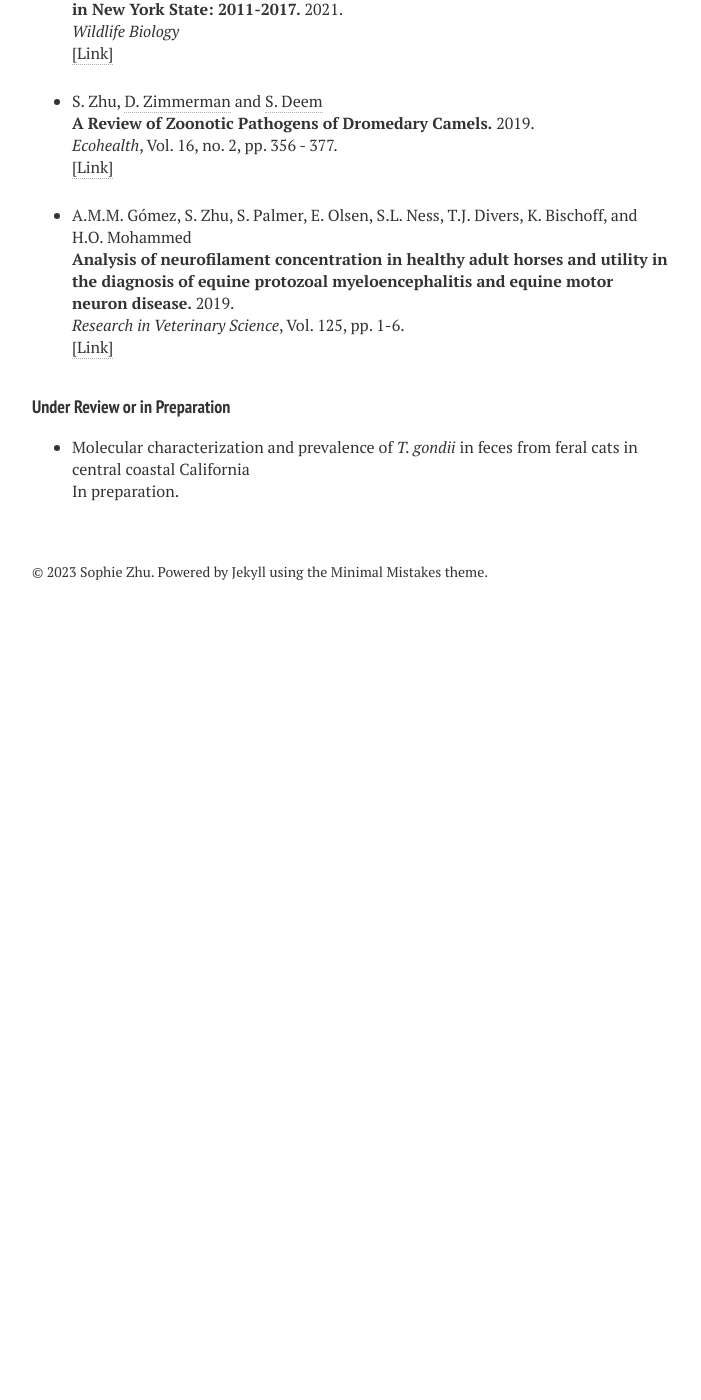
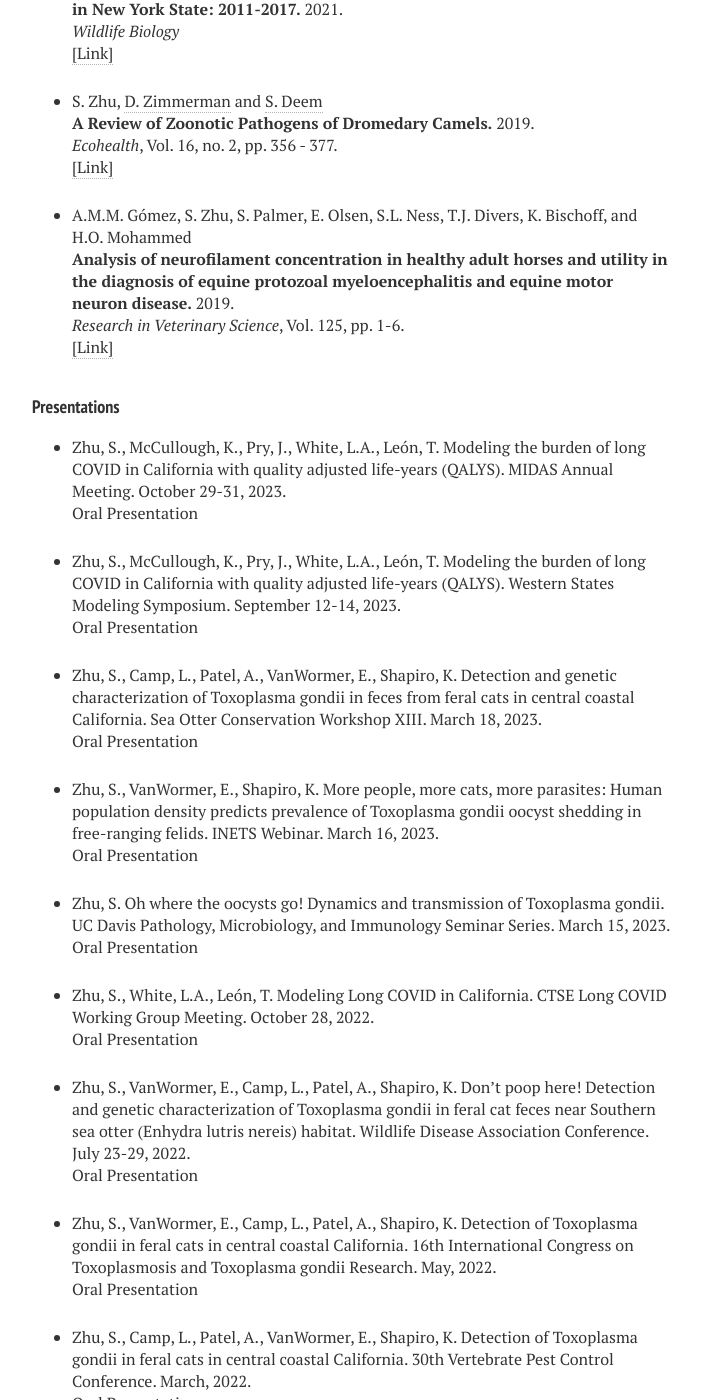
Before and after one commit to sophiemzhu/sophiemzhu.github.io, a Jekyll site: the page built from publications.md, in a window 1280 px wide and 1400 px high, scrolled down 891 px. Shown: the whole window, without its empty margins (288-989 px from the left). Built offline with Jekyll 4.4.1, drawn with Linux system fonts in a browser that asks for light colours; nearby versions of some CDN libraries; before the commit the page ends 1521 px from its top, so only the background shows below that; some of the changed text lies outside the part shown.

Commit message:
Update publications.html

```diff
--- a/_layouts/publications.html
+++ b/_layouts/publications.html
@@ -158,15 +158,103 @@ A.M.M. Gómez, S. Zhu, S. Palmer, E. Olsen, S.L. Ness, T.J. Divers, K. Bischoff,
 </ul  >
 
 
-<h4 style="margin-bottom:0px;padding-top:10px;">Under Review or in Preparation</h4>
+<h4 style="margin-bottom:0px;padding-top:10px;">Presentations</h4>
 
 <!-- Generated from JabRef by PubList by Truong Nghiem at 10:08 on 2017.01.16. -->
 <ul class="biblist">
 
-<!-- Item: Zhu2021 -->
+<!-- Item: Zhu2023d -->
 <li ><p>
-	Molecular characterization and prevalence of <i>T. gondii</i> in feces from feral cats in central coastal California
-	<br>In preparation.</br>
+	Zhu, S., McCullough, K., Pry, J., White, L.A., León, T. Modeling the burden of long COVID in California with
+quality adjusted life-years (QALYS). MIDAS Annual Meeting. October 29-31, 2023.
+	<br>Oral Presentation</br>
+</li>
+
+	<!-- Item: Zhu2023c -->
+<li ><p>
+	Zhu, S., McCullough, K., Pry, J., White, L.A., León, T. Modeling the burden of long COVID in California with
+quality adjusted life-years (QALYS). Western States Modeling Symposium. September 12-14, 2023.
+	<br>Oral Presentation</br>
+</li>
+
+		<!-- Item: Zhu2023b -->
+<li ><p>
+	Zhu, S., Camp, L., Patel, A., VanWormer, E., Shapiro, K. Detection and genetic characterization of Toxoplasma
+gondii in feces from feral cats in central coastal California. Sea Otter Conservation Workshop XIII.
+March 18, 2023.
+	<br>Oral Presentation</br>
+</li>
+
+		<!-- Item: Zhu2023a -->
+<li ><p>
+	Zhu, S., VanWormer, E., Shapiro, K. More people, more cats, more parasites: Human population density
+predicts prevalence of Toxoplasma gondii oocyst shedding in free-ranging felids. INETS Webinar.
+March 16, 2023.
+
+	<br>Oral Presentation</br>
+</li>
+
+			<!-- Item: Zhu2023 -->
+<li ><p>
+	Zhu, S. Oh where the oocysts go! Dynamics and transmission of Toxoplasma gondii. UC Davis Pathology, Microbiology, and Immunology Seminar Series.
+March 15, 2023.
+
+	<br>Oral Presentation</br>
+</li>
+
+			<!-- Item: Zhu2022c -->
+<li ><p>
+	Zhu, S., White, L.A., León, T. Modeling Long COVID in California. CTSE Long COVID Working Group
+Meeting. October 28, 2022.
+
+	<br>Oral Presentation</br>
+</li>
+
+				<!-- Item: Zhu2022b -->
+<li ><p>
+	Zhu, S., VanWormer, E., Camp, L., Patel, A., Shapiro, K. Don’t poop here! Detection and genetic
+characterization of Toxoplasma gondii in feral cat feces near Southern sea otter (Enhydra lutris nereis)
+habitat. Wildlife Disease Association Conference. July 23-29, 2022.
+
+	<br>Oral Presentation</br>
+</li>
+
+					<!-- Item: Zhu2022b -->
+<li ><p>
+	Zhu, S., VanWormer, E., Camp, L., Patel, A., Shapiro, K. Detection of Toxoplasma gondii in feral cats in
+central coastal California. 16th International Congress on Toxoplasmosis and Toxoplasma gondii
+Research. May, 2022.
+
+	<br>Oral Presentation</br>
+</li>
+
+	<!-- Item: Zhu2022b -->
+<li ><p>
+	Zhu, S., Camp, L., Patel, A., VanWormer, E., Shapiro, K. Detection of Toxoplasma gondii in feral cats in
+central coastal California. 30th Vertebrate Pest Control Conference. March, 2022.
+<br>Oral Presentation</br>
+</li>
+
+		<!-- Item: Zhu2022a -->
+<li ><p>
+	Zhu, S., Camp, L., Patel, A., VanWormer, E., Shapiro, K. Toxoplasma gondii in feces of feral cats in
+central coastal California. Bay Area Ecology and Evolution of Infectious Disease Conference. February,
+2022.
+<br>Oral Presentation</br>
+</li>
+
+		<!-- Item: Zhu2021b -->
+<li ><p>
+	Zhu, S. Poop, Parasites, and Policy: Toxoplasma gondii in feral cats. Pacific Division of the American
+Association for the Advancement of Science. July, 2021.
+<br>Oral Presentation. Best Graduate Student Video Submission.</br>
+</li>
+
+			<!-- Item: Zhu2021 -->
+<li ><p>
+	Zhu, S., VanWormer, E., Shapiro, K. Oocysts, oceans, and otters: Toxoplasma gondii in feral cats.
+Northern California Parasitologists Meeting. Virtual. May, 2021.
+<br>Oral Presentation. Winner of the Walter Carr Award.</br>
 </li>
 
     </div><!-- /.article-wrap -->
```
